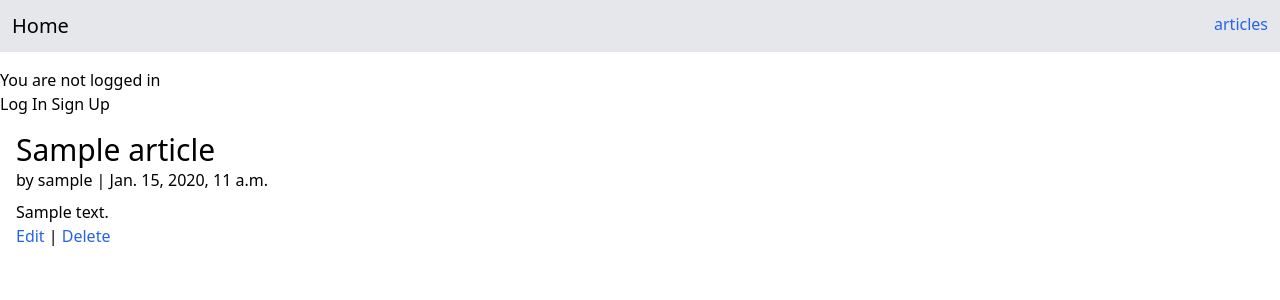
After one commit to alagakin/django_studyng_newspaper, a Django app: page /articles/ in a window 1280 px wide. The commit adds this page. Shown: the top 300 px of the page. Run offline with Django 4.2, Linux system fonts and the light colour scheme; tables that the repository leaves empty hold one stand-in row (values such as "Sample post"); some libraries are stand-ins or nearby versions.

Commit message:
list of articles

```diff
--- /dev/null
+++ b/articles/urls.py
@@ -0,0 +1,7 @@
+from django.urls import path
+from .views import ArticleListView
+
+
+urlpatterns = [
+    path('', ArticleListView.as_view(), name='article_list')
+]
--- a/articles/views.py
+++ b/articles/views.py
@@ -1,3 +1,7 @@
-from django.shortcuts import render
+from django.views.generic import ListView
+from .models import Article
 
-# Create your views here.
+
+class ArticleListView(ListView):
+    model = Article
+    template_name = 'article_list.html'
--- a/config/urls.py
+++ b/config/urls.py
@@ -7,5 +7,6 @@ urlpatterns = [
     path('admin/', admin.site.urls),
     path('accounts/', include('accounts.urls')),
     path('accounts/', include('django.contrib.auth.urls')),
+    path('articles/', include('articles.urls')),
     path('', include('pages.urls'))
 ]
--- /dev/null
+++ b/templates/article_list.html
@@ -0,0 +1,23 @@
+{% extends 'base.html' %}
+
+{% block title %} Articles {% endblock %}
+
+{% block content %}
+    <div class="container p-4">
+        {% for article in object_list %}
+            <div class="mb-4">
+                <div class="flex flex-col mb-2">
+                    <span class="text-3xl">{{ article.title }}</span>
+                    <span class="">by {{ article.author }} | {{ article.date }}</span>
+                </div>
+                <div>
+                    {{ article.body }}
+                </div>
+                <div>
+                    <a href="" class="text-blue-600 dark:text-blue-500 hover:underline">Edit</a> |
+                    <a href="" class="text-blue-600 dark:text-blue-500 hover:underline">Delete</a>
+                </div>
+            </div>
+        {% endfor %}
+    </div>
+{% endblock content %}
--- a/templates/base.html
+++ b/templates/base.html
@@ -3,9 +3,16 @@
 <head>
     <meta charset="UTF-8">
     <title>{% block title %} Newspaper App {% endblock title %}</title>
+    <script src="https://cdn.tailwindcss.com"></script>
 </head>
 <body>
 <main>
+    <div class="bg-gray-200  p-3 mb-4 flex justify-between">
+        <a href="{% url 'home' %}" class="text-xl">
+            Home
+        </a>
+        <a href="{% url 'article_list' %}" class="font-medium text-blue-600 dark:text-blue-500 hover:underline">articles</a>
+    </div>
     {% if not user.is_authenticated %}
         <p>You are not logged in</p>
         <a href="{% url 'login' %}">Log In</a>
```
